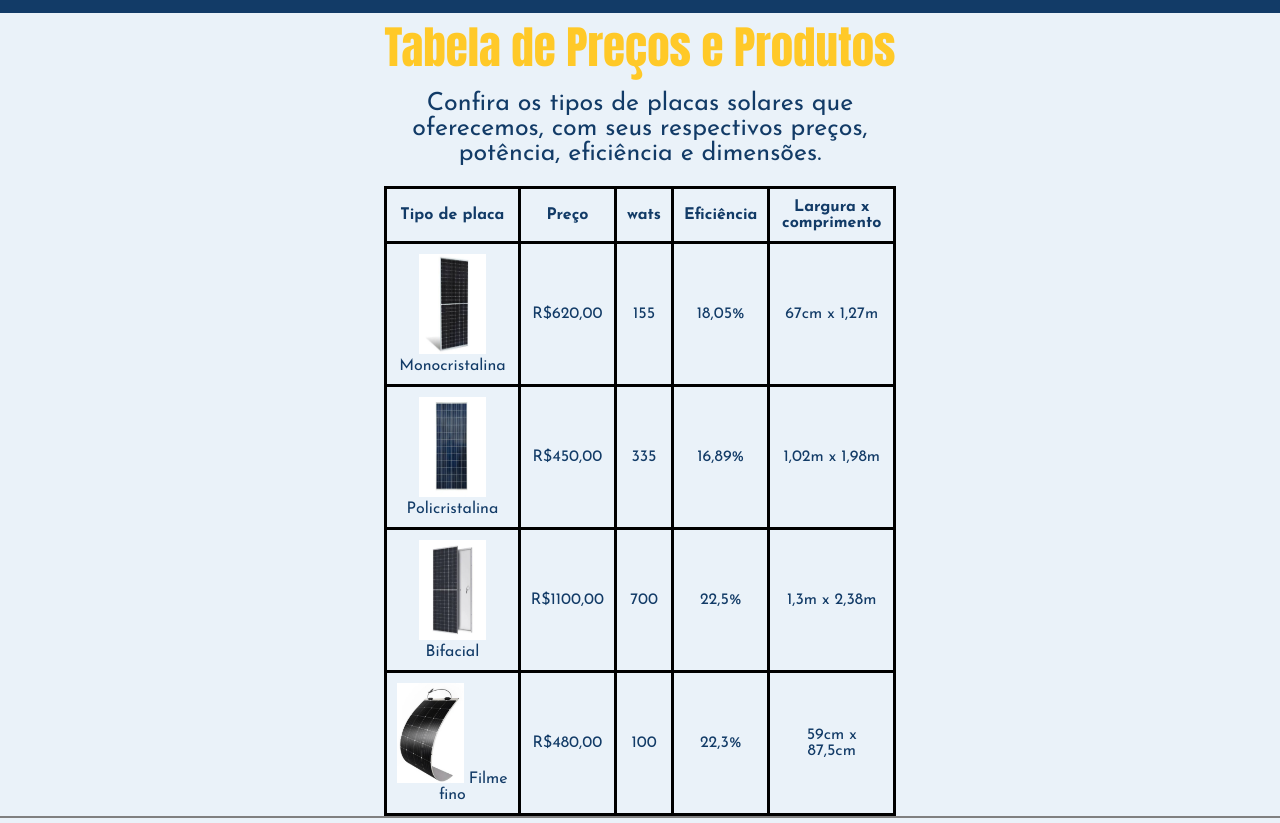
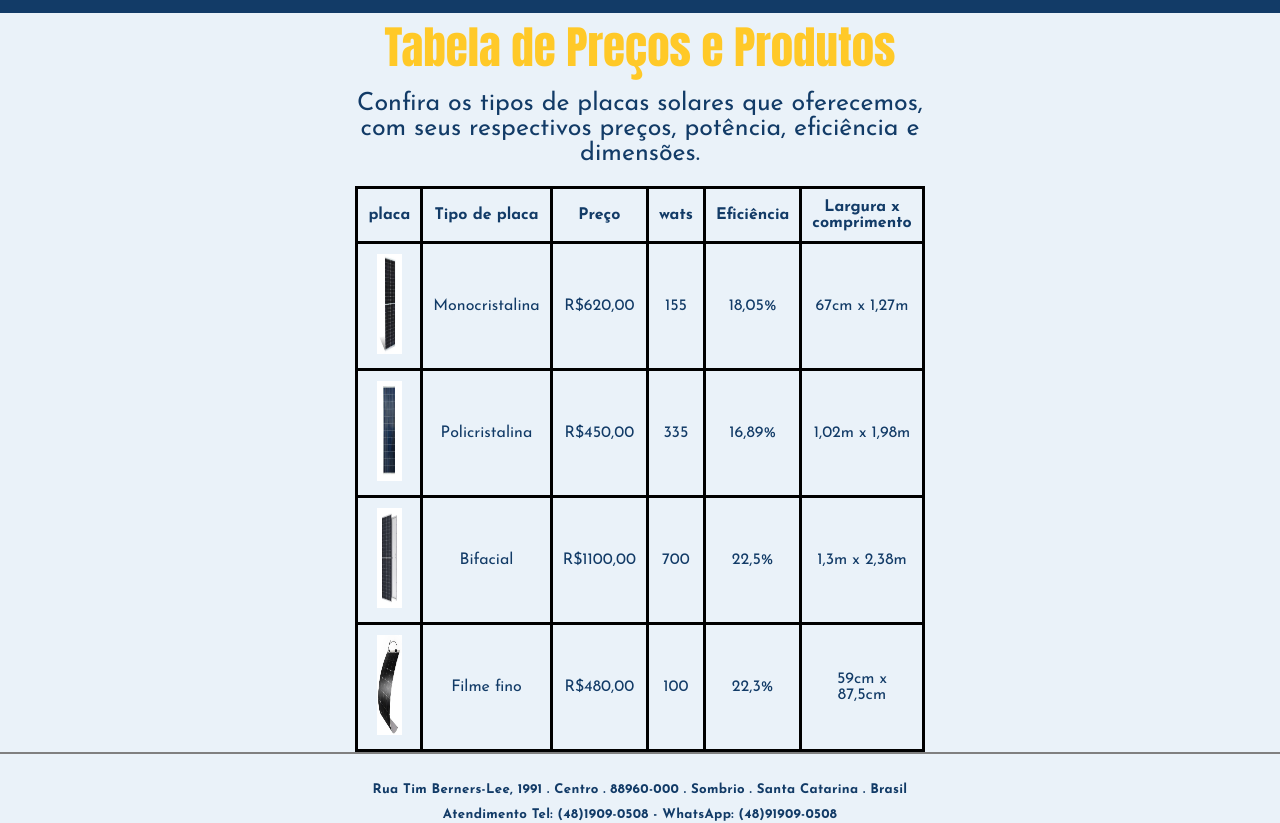
Before and after one commit to heitorborges2010/Trabalho-Final-Web, a plain HTML site: page servicos.html in a window 1280 px wide. Shown: the part 163-986 px from the top of the page. Drawn offline with Linux system fonts and the light colour scheme.

Commit message:
trocando a posição da descrição do tipo de placa solar

```diff
--- a/servicos.html
+++ b/servicos.html
@@ -29,6 +29,7 @@
 		<caption class="titulo-tabela"> Tabela de Preços e Produtos</caption>
 		<caption class="descricao-tabela">Confira os tipos de placas solares que oferecemos, com seus respectivos preços, potência, eficiência e dimensões.</caption>
 		<tr>
+			<th>placa</th>
 			<th>Tipo de placa</th>
 			<th>Preço</th>
 			<th>wats</th>
@@ -36,28 +37,32 @@
 			<th>Largura x comprimento</th>
 		</tr>
 		<tr>
-			<div><td><img src="imagens/placa1.jpg" alt="placa solar monocristalina"> Monocristalina</td></div>
+			<div><td><img src="imagens/placa1.jpg" alt="placa solar monocristalina"> </td></div>
+			<td>Monocristalina</td>
 			<td>R$620,00</td>
 			<td>155</td>
 			<td>18,05%</td>
 			<td>67cm x 1,27m</td>
 		</tr>
 		<tr>
-			<div><td><img src="imagens/placa2.jpeg" alt="placa solar policristalina">Policristalina</td> </div>
+			<div><td><img src="imagens/placa2.jpeg" alt="placa solar policristalina"></td> </div>
+			<td>Policristalina</td>
 			<td>R$450,00</td>
 			<td>335</td>
 			<td>16,89%</td>
 			<td>1,02m x 1,98m</td>
 		</tr>
 		<tr>
-			<div><td><img src="imagens/placa3.jpeg" alt="placa solar bifacial"> Bifacial</td></div>
+			<div><td><img src="imagens/placa3.jpeg" alt="placa solar bifacial"> </td></div>
+			<td>Bifacial</td>
 			<td>R$1100,00</td>
 			<td>700</td>
 			<td>22,5%</td>
 			<td>1,3m x 2,38m</td>
 		</tr>
 		<tr>
-			<div><td><img src="imagens/placa4.jpeg" alt="placa solar de filme fino"> Filme fino</td></div>
+			<div><td><img src="imagens/placa4.jpeg" alt="placa solar de filme fino"></td></div>
+			<td>Filme fino</td>
 			<td>R$480,00</td>
 			<td>100</td>
 			<td>22,3%</td>
```
